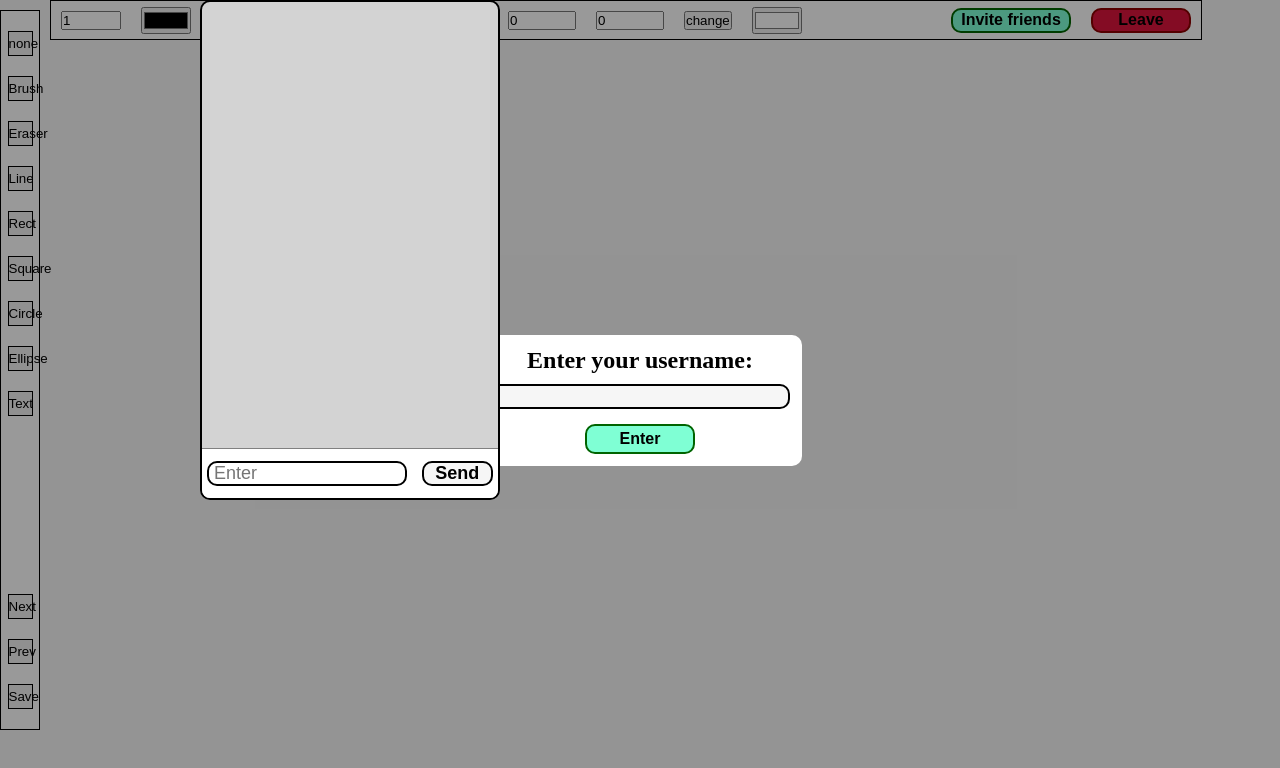
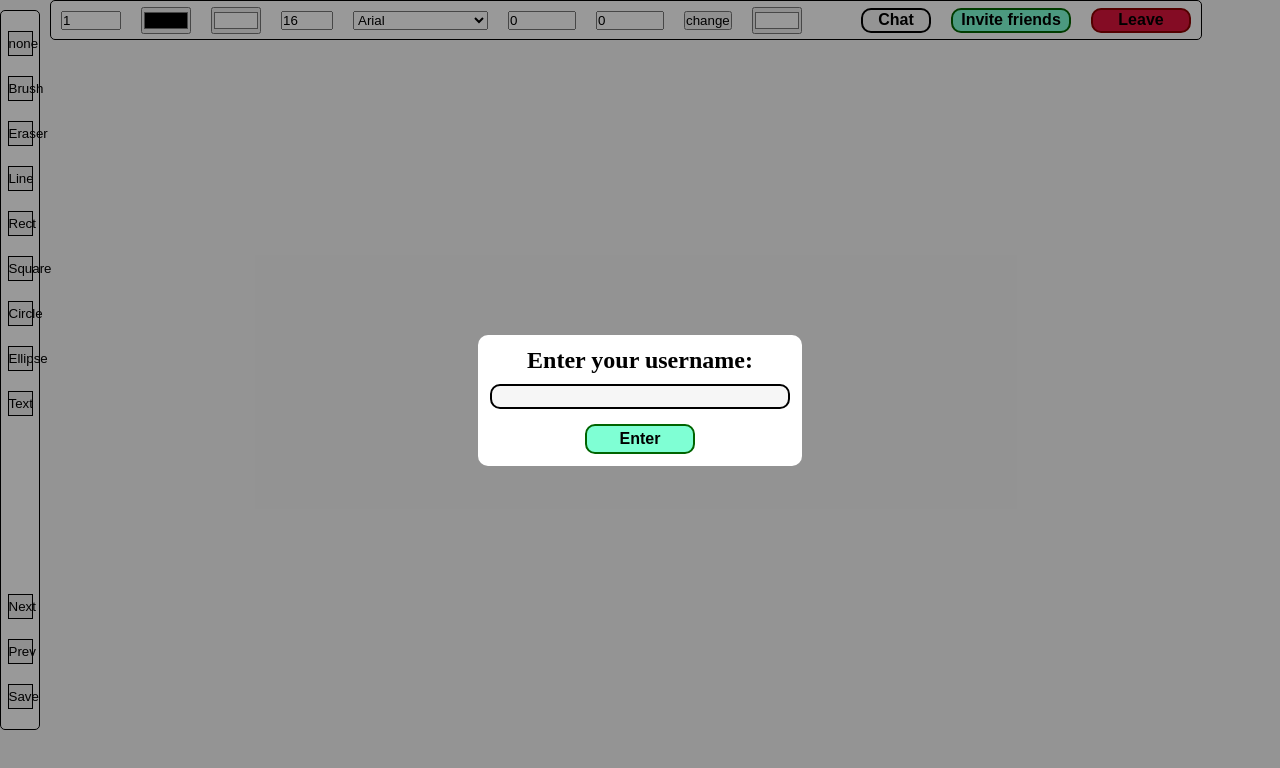
Before and after one commit to OhMyMrAIRobot/paintOnline, a React (Create React App) app in the folder client/: page /1 in a window 1280 px wide. Shown: the top 768 px of the page. Built offline with nearby package versions, Linux system fonts and the light colour scheme; no server answers.

Commit message:
chat handler

```diff
--- a/client/src/Components/Canvas.jsx
+++ b/client/src/Components/Canvas.jsx
@@ -17,7 +17,7 @@ import axios from "axios";
 import Chat from "./Chat";
 import UsernameModal from "./UsernameModal";
 
-const Canvas = observer(({socket, setWidth, setHeight}) => {
+const Canvas = observer(({socket, setWidth, setHeight, chatActive}) => {
     const params = useParams();
     const CanvasRef = useRef();
     const UsernameRef = useRef();
@@ -206,7 +206,8 @@ const Canvas = observer(({socket, setWidth, setHeight}) => {
                 </canvas>
 
             </div>
-            <Chat socket={socket} username={canvasState.username} msgArray = {msgArr}/>
+
+            <Chat socket={socket} username={canvasState.username} msgArray = {msgArr} chatActive={chatActive}/>
         </>
 
     );
--- a/client/src/Components/Chat.jsx
+++ b/client/src/Components/Chat.jsx
@@ -51,7 +51,7 @@ const ConnectionMessage = (message, username, chatContainer) => {
     messageElement.appendChild(nameSpan);
 }
 
-const Chat = ({socket, username, msgArray}) => {
+const Chat = ({socket, username, msgArray, chatActive}) => {
 
     const inputRef = useRef("")
     const params = useParams();
@@ -87,7 +87,7 @@ const Chat = ({socket, username, msgArray}) => {
         <Draggable>
             <div
                 onKeyDown={e => {if (e.key === 'Enter' && inputRef.current.value !== "") sendHandler()}}
-                className = "chat">
+                className = {chatActive ? "chat chat_active" : "chat"}>
                 <div className = "msg_container" id = "idchat"></div>
                 <div className = "send_container">
                     <input placeholder = "Enter" className = "msg_input" ref = {inputRef} type = 'text'></input>
--- a/client/src/Components/HorToolbar.jsx
+++ b/client/src/Components/HorToolbar.jsx
@@ -8,7 +8,7 @@ import '../Style/InviteModal.css'
 import InviteModal from "./InviteModal";
 import {set} from "mobx";
 
-const HorToolbar = ({width, height}) => {
+const HorToolbar = ({width, height, chatActive, setChatActive}) => {
     const fontSizeRef = useRef();
     const fontFamilyRef = useRef();
     const widthRef = useRef();
@@ -132,6 +132,15 @@ const HorToolbar = ({width, height}) => {
                     onChange={(e) => changeBackgroundHandler(e.target.value)}
                 />
 
+                <button
+                    className = "button_chat"
+                    onClick = {() => {
+                        chatActive ? setChatActive(false) : setChatActive(true);
+                    }}
+                >
+                    Chat
+                </button>
+
                 {/*Кнопка пригласить*/}
                 <button
                     className = "button_invite"
--- a/client/src/Pages/CanvasPage.jsx
+++ b/client/src/Pages/CanvasPage.jsx
@@ -9,6 +9,7 @@ const CanvasPage = () => {
 
     const [width, setWidth] = useState(0);
     const [height, setHeight] = useState(0);
+    const [chatActive, setChatActive] = useState(false);
 
     const params = useParams();
     const socket = useRef();
@@ -47,10 +48,10 @@ const CanvasPage = () => {
 
     return (
         <div>
-            <HorToolbar width={width} height={height}/>
+            <HorToolbar width={width} height={height} chatActive={chatActive} setChatActive={setChatActive}/>
             <div style = {{display: 'flex'}}>
                 <VertToolbar />
-                <Canvas setWidth={setWidth} setHeight={setHeight} socket = {socket}/>
+                <Canvas setWidth={setWidth} setHeight={setHeight} socket = {socket} chatActive={chatActive}/>
             </div>
             <input id = 'test' style = {{display: 'none', position: 'absolute'}}/>
         </div>
--- a/client/src/Style/Chat.css
+++ b/client/src/Style/Chat.css
@@ -7,13 +7,22 @@
     background-color: lightgrey;
     position: absolute;
     z-index: 100;
-    /*bottom: 0;*/
-    /*right: 0;*/
     margin-left: 200px;
     overflow-x: scroll;
     display: flex;
     flex-direction: column;
     border-radius: 10px;
+    opacity: 0;
+    bottom: 0;
+    right: 0;
+    pointer-events: none;
+    transform: scale(0);
+}
+
+.chat_active{
+    pointer-events: all;
+    opacity: 1;
+    transform: scale(1);
 }
 
 .msg_container{
--- a/client/src/Style/Toolbar.css
+++ b/client/src/Style/Toolbar.css
@@ -12,6 +12,7 @@
     margin-left: var(--horizantal-offset);
     padding-left: 10px;
     padding-right: 10px;
+    border-radius: 5px;
 }
 
 .toolbar-h{
@@ -24,6 +25,7 @@
     flex-direction: column;
     align-items: center;
     margin-top: var(--vertical-offset);
+    border-radius: 5px;
 }
 
 .toolbar-btn{
@@ -52,6 +54,18 @@
     margin-bottom: 20px;
 }
 
+.button_chat{
+    margin-left: auto;
+    border-radius: 10px;
+    width: 70px;
+    height: 25px;
+    border: 2px solid black;
+    font-weight: bold;
+    font-size: 16px;
+    cursor: pointer;
+    background-color: #f6f6f6;
+}
+
 .button_invite{
     border-radius: 10px;
     width: 120px;
@@ -59,7 +73,6 @@
     cursor: pointer;
     font-size: 16px;
     background-color: aquamarine;
-    margin-left: auto;
     border: 2px solid darkgreen;
     font-weight: bold;
 }
```
